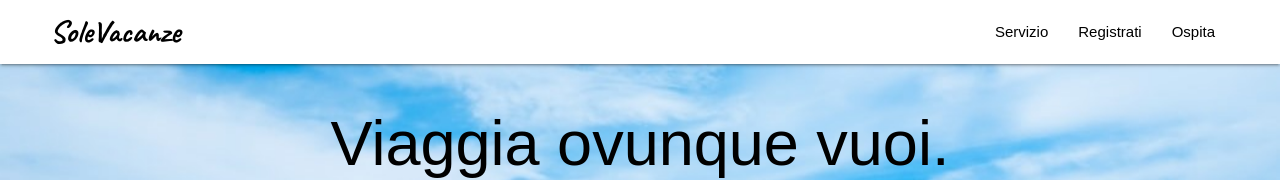
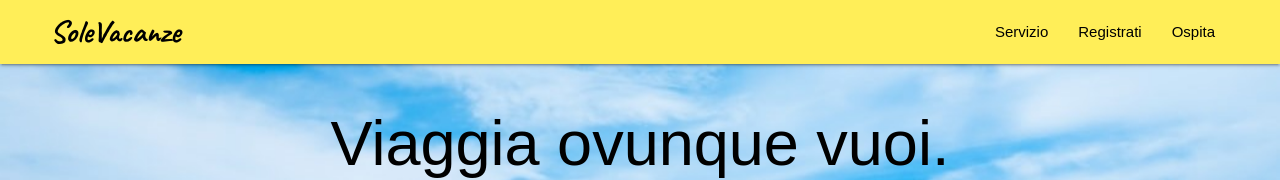
Before and after one commit to Brignone-SV/SoleVacanze, a plain HTML site: page index.html in a window 1280 px wide. Shown: the top 180 px of the page. Drawn offline with nearby package versions, Linux system fonts and the light colour scheme; a script that the page names is missing.

Commit message:
change of colour

```diff
--- a/index.html
+++ b/index.html
@@ -25,7 +25,7 @@
   <!-- Fixed navbar-->
   <div class="navbar-fixed">
     <nav>
-      <div class="nav-wrapper white">
+      <div class="nav-wrapper yellow lighten-1">
         <a href="#" class="brand-logo">SoleVacanze</a>
         <a href="#" data-target="mobile-demo" class="sidenav-trigger"><i class="material-icons">menu</i></a>
         <ul class="right hide-on-med-and-down">
```
